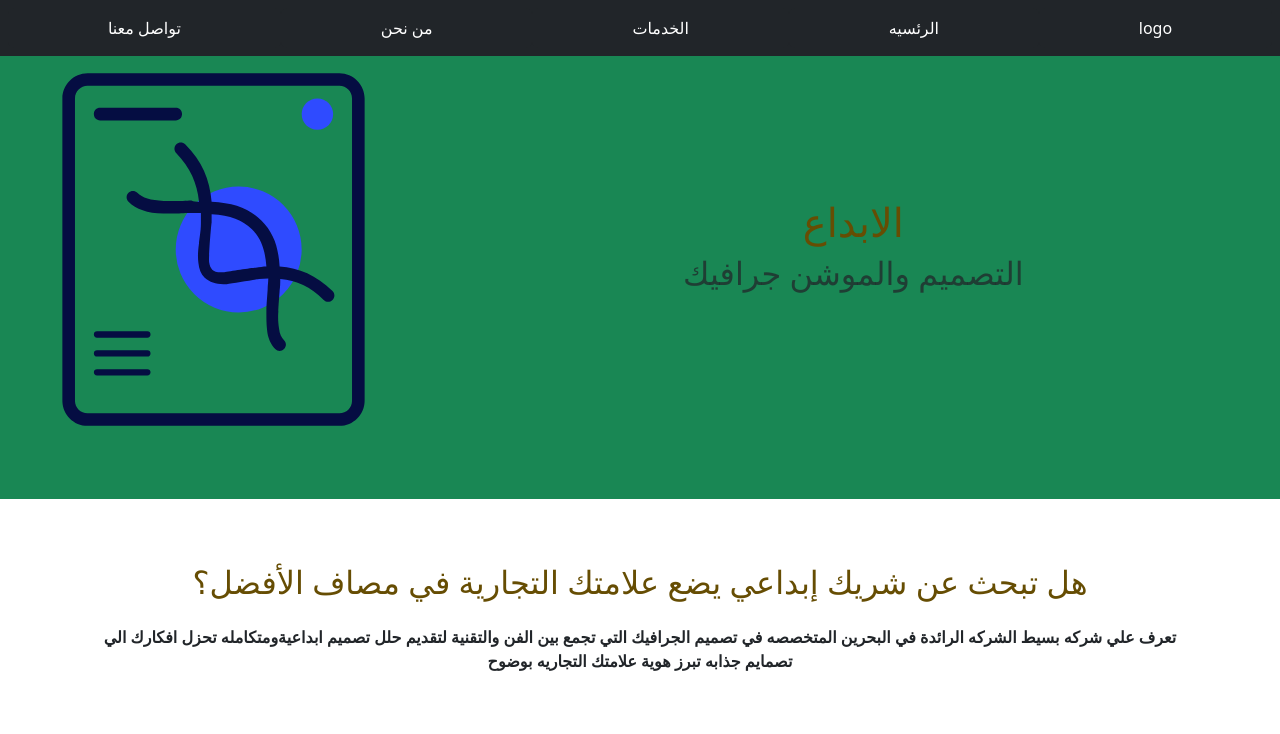
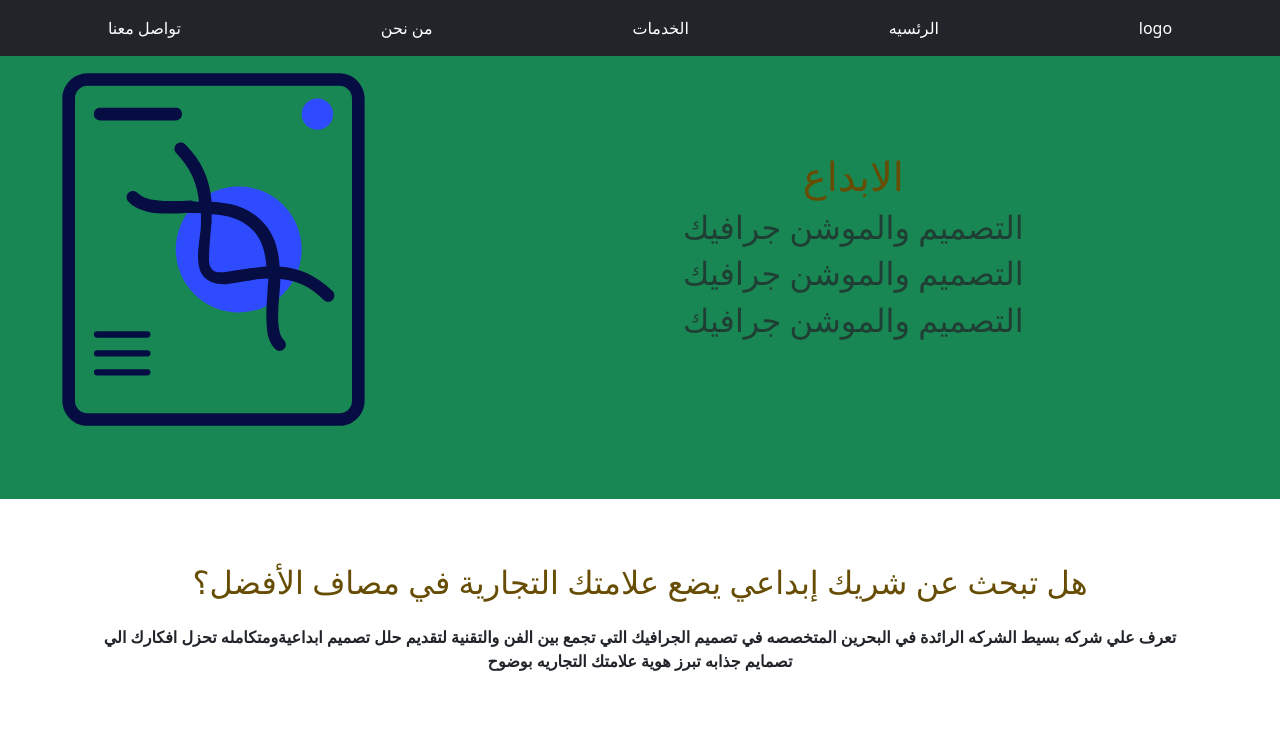
Before and after one commit to nour-el-dien/bassit, a plain HTML site: page index.html in a window 1280 px wide. Shown: the top 734 px of the page. Drawn offline with Linux system fonts and the light colour scheme.

Commit message:
edit home page

```diff
--- a/index.html
+++ b/index.html
@@ -3,7 +3,7 @@
 <head>
     <meta charset="UTF-8"/>
     <meta name="viewport" content="width=device-width, initial-scale=1.0"/>
-    <title>بسيط</title>
+    <title>البسيط</title>
     <link rel="stylesheet" href="css/bootstrap.min.css"/>
     <link rel="stylesheet" href="css/style.css" />
 
@@ -27,6 +27,8 @@
         <div class="row w-80 m-0">
           <div class="col-md-8 text-center align-content-center">
             <h1 class="text-warning-emphasis ">الابداع</h1>
+            <h2 class="text-body-secondary">التصميم والموشن جرافيك</h2>
+            <h2 class="text-body-secondary">التصميم والموشن جرافيك</h2>
             <h2 class="text-body-secondary">التصميم والموشن جرافيك</h2>
           </div>
           <div class="col-md-4">
```
